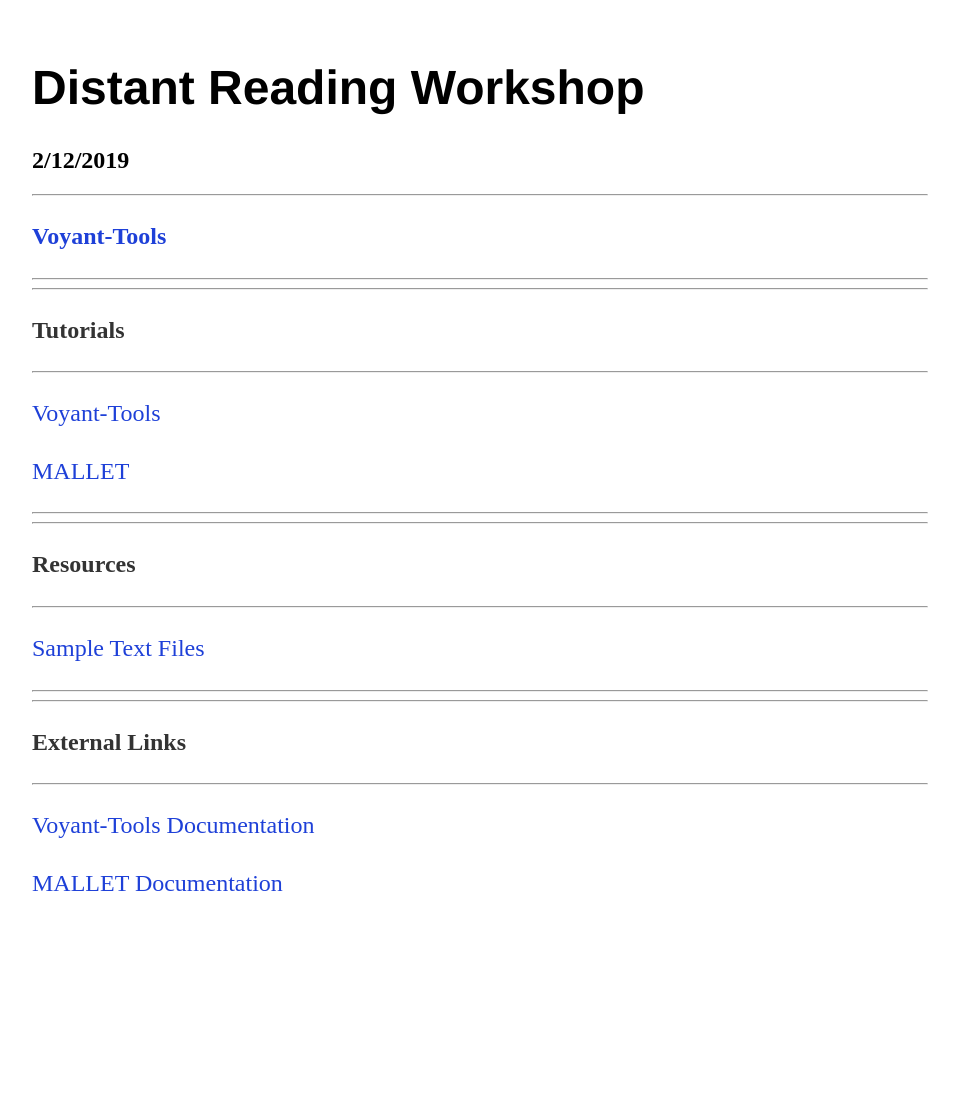
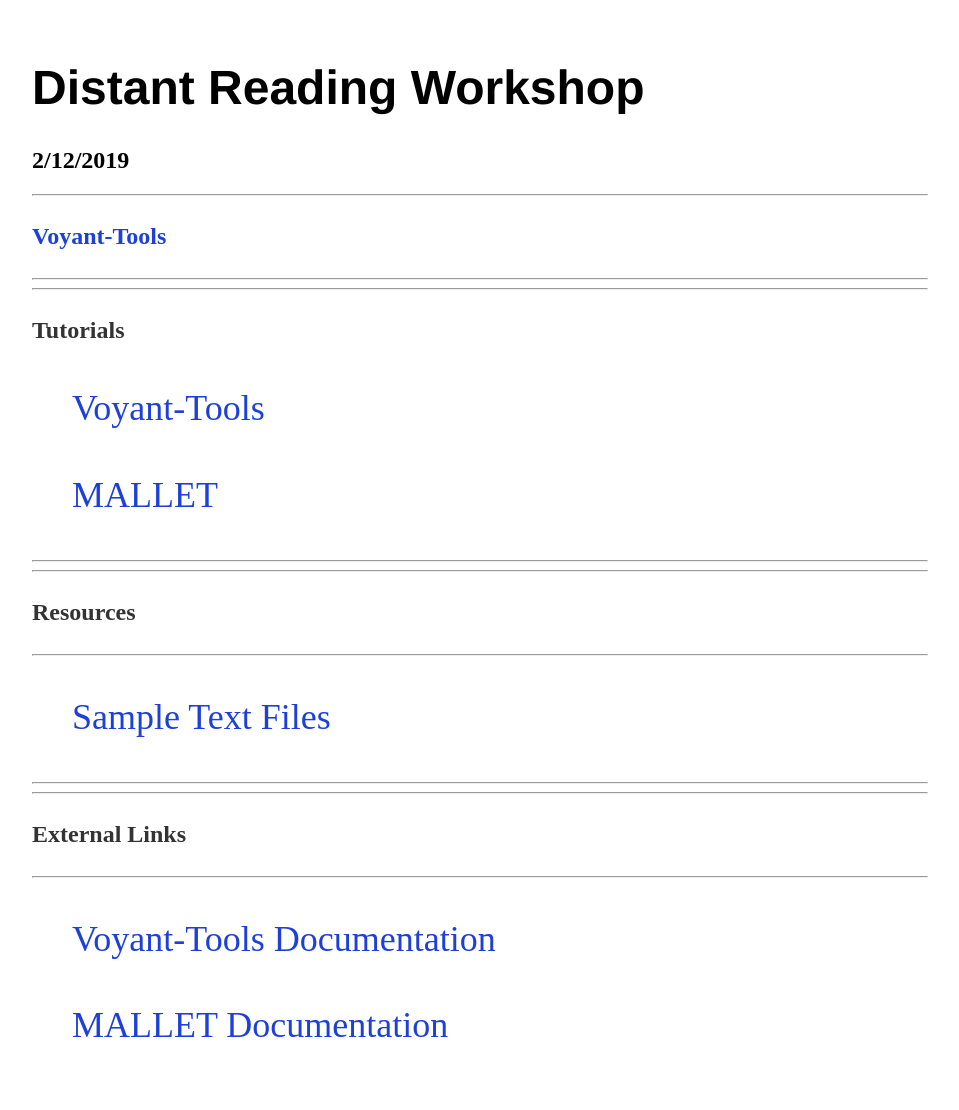
Before and after one commit to dmgustavhi/dmgustavhi.github.io, a Jekyll site: the page built from distantreading.html, in a window 1280 px wide. Shown: the whole page, without its empty margins (160-1119 px from the left). Built offline with Jekyll 4.4.1, drawn with Linux system fonts in a browser that asks for light colours; before the commit the page ends 960 px from its top, so only the background shows below that.

Commit message:
Update distantreading.html

```diff
--- a/distantreading.html
+++ b/distantreading.html
@@ -13,24 +13,25 @@ title: Distant Reading Workshop - 2/12/2019
 <div>
 	<hr></hr>
   <p><strong>Tutorials</strong></p>
- <hr></hr>
 
-  <p><a href="https://docs.google.com/document/d/1UsqAlVhy3kP-MZPSVfcCvVC-lOlH-5SQj_LfX20FyqE/edit">Voyant-Tools</a></p>
-  <p><a href="https://docs.google.com/document/d/106dJxb34DMyviHqSCqumISiHQvyQBfNx3DhpCBYbltY/edit?usp=sharing">MALLET</a></p>
+	<ul>
+  <li><p><a href="https://docs.google.com/document/d/1UsqAlVhy3kP-MZPSVfcCvVC-lOlH-5SQj_LfX20FyqE/edit">Voyant-Tools</a></p></li>
+  <li><p><a href="https://docs.google.com/document/d/106dJxb34DMyviHqSCqumISiHQvyQBfNx3DhpCBYbltY/edit?usp=sharing">MALLET</a></p></li>
+		</ul>
   <div>
 	  <hr></hr>
  <hr></hr>
 	<p><strong>Resources</strong></p>
  <hr></hr>
 
-  <p><a href="https://drive.google.com/drive/folders/1KXIKbIJn3OclEwEbEoRlIy16DnxxynDM?usp=sharing">Sample Text Files</a></p>
-  </div>
+ <ul><li> <p><a href="https://drive.google.com/drive/folders/1KXIKbIJn3OclEwEbEoRlIy16DnxxynDM?usp=sharing">Sample Text Files</a></p>
+	 </div></li></ul>
   <div>
 	  <hr></hr>
  <hr></hr>
   <p><strong>External Links</strong></p>
  <hr></hr>
-
-  <p><a href="https://digihum.mcgill.ca/voyant/">Voyant-Tools Documentation</a></p>
-  <p><a href="http://mallet.cs.umass.edu/">MALLET Documentation</a></p>
+	<ul>
+ <li> <p><a href="https://digihum.mcgill.ca/voyant/">Voyant-Tools Documentation</a></p></li>
+		<li><p><a href="http://mallet.cs.umass.edu/">MALLET Documentation</a></p></li></ul>
   <div>
```
